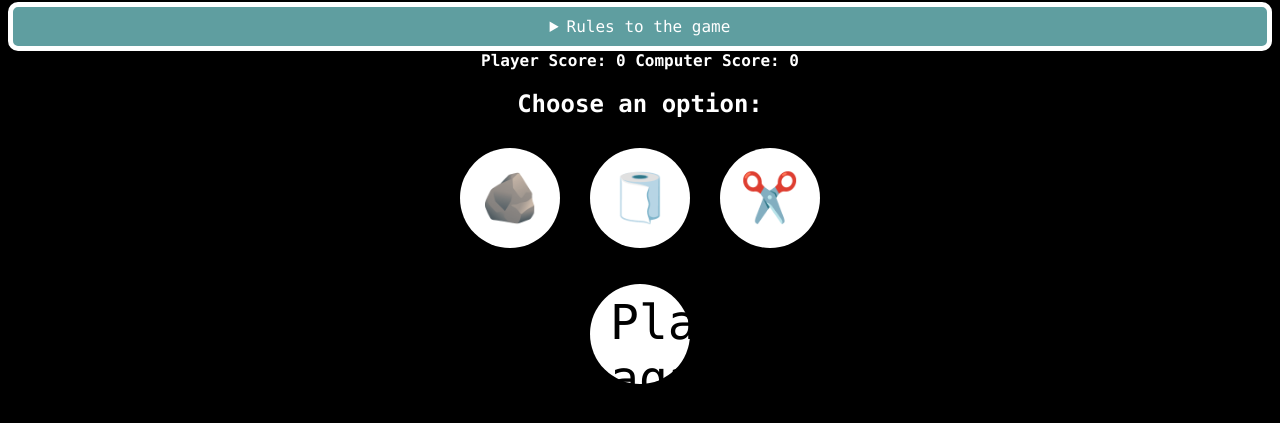
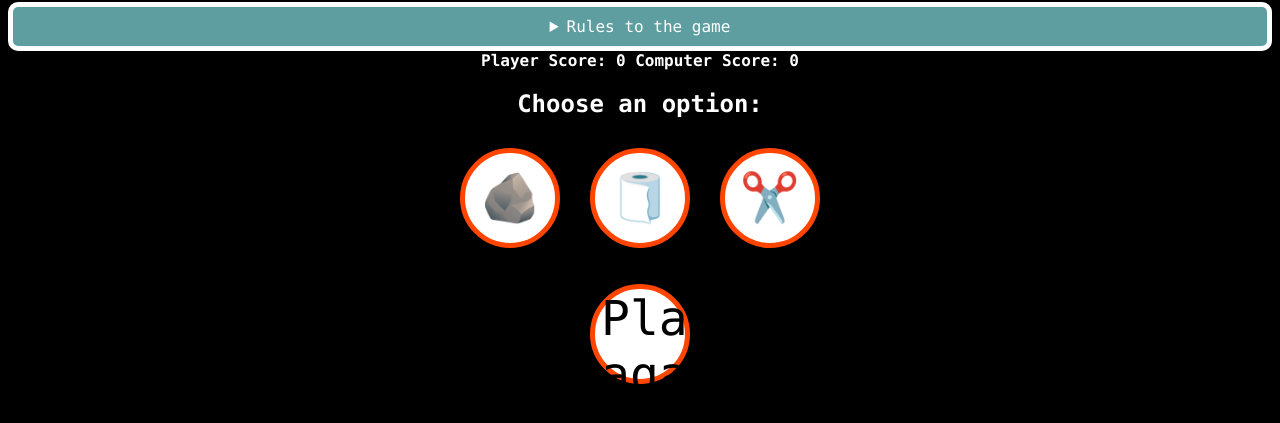
Before and after one commit to Gabo-GR/Ejercicios-FreeCodeCamp, a plain HTML site: page Javascript Algorithms and Data Structures/Rock Paper Scissors/index.html in a window 1280 px wide. Shown: the part 79-502 px from the top of the page. Drawn offline with Linux system fonts and the light colour scheme.

Commit message:
Se mejora diseño

```diff
--- a/Javascript Algorithms and Data Structures/Rock Paper Scissors/styles.css
+++ b/Javascript Algorithms and Data Structures/Rock Paper Scissors/styles.css
@@ -17,13 +17,12 @@ h1{
 .btn{
     width: 100px;
     height: 100px;
-    padding: 10px 20px;
     margin: 10px;
     font-size: 3em;
     text-align: center;
     background-color: white;
     color: black;
-    border: none;
+    border: 5px solid orangered;
     border-radius: 100%;
     cursor: pointer;
     transition: ease-in-out 0.3s;
```
